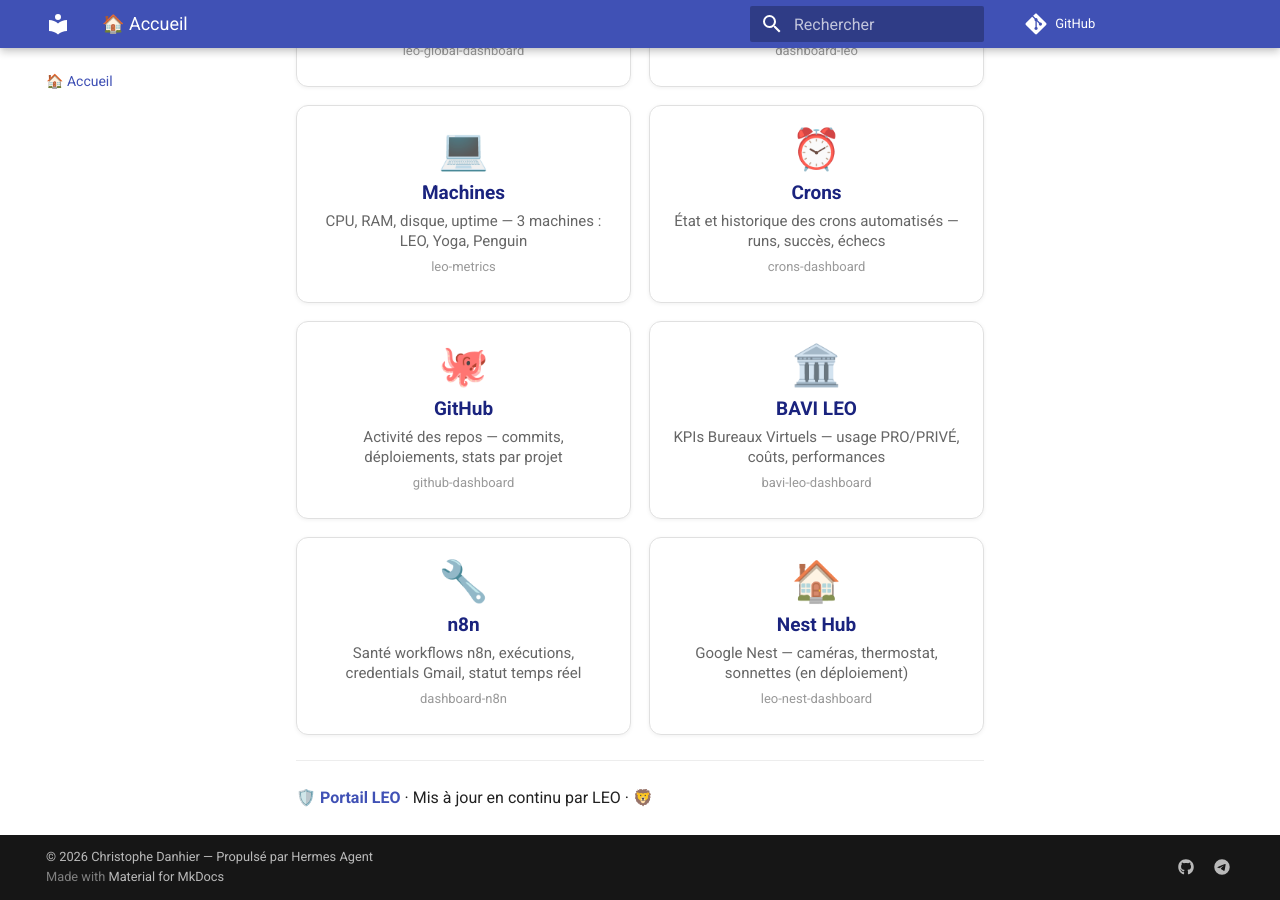
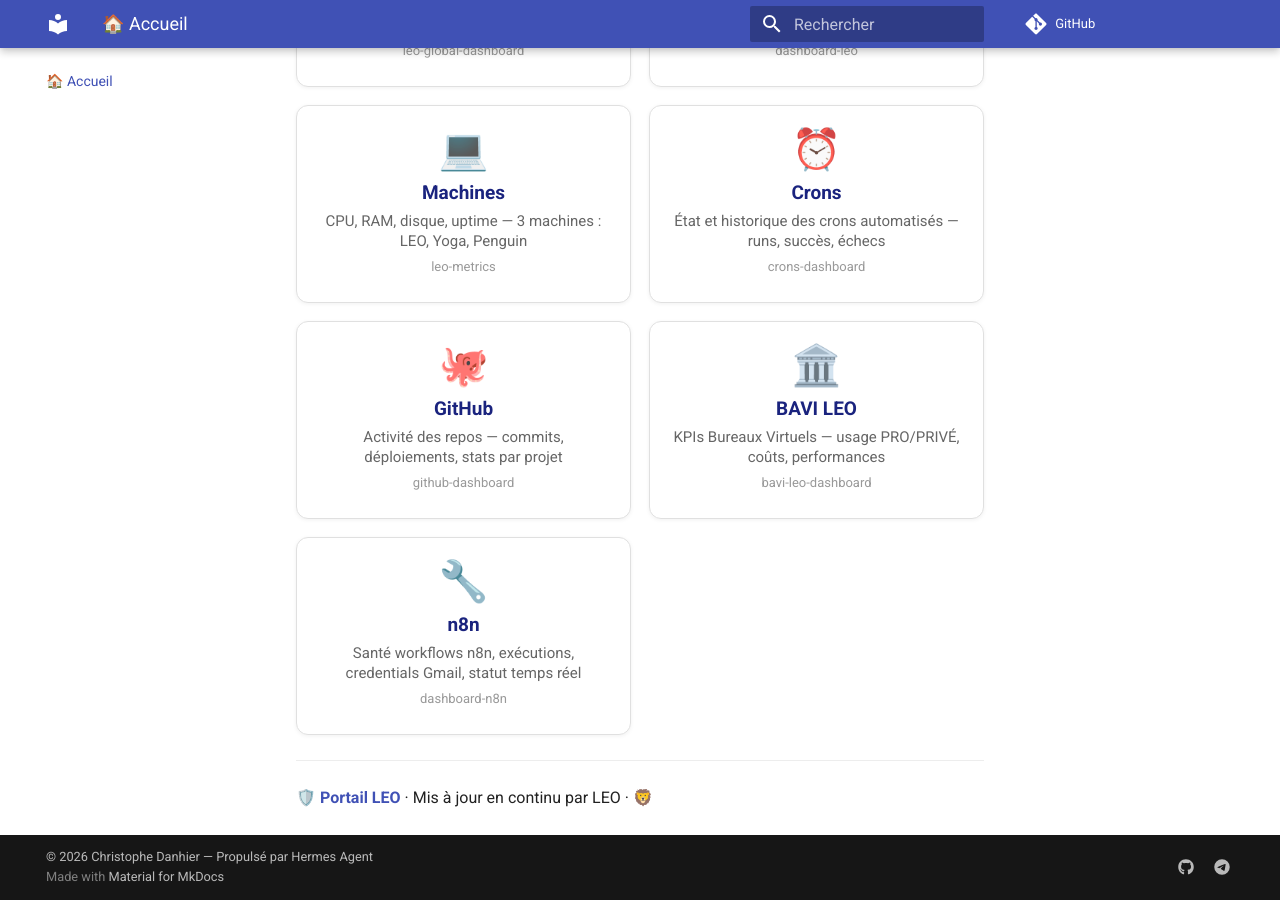
Before and after one commit to christophedanhier-hash/hermes-wiki, an MkDocs documentation site: the page built from docs/index.md, in a window 1280 px wide and 900 px high, scrolled down 1352 px. Built offline with MkDocs 1.6.1 and Material for MkDocs 9.7.7, drawn with Linux system fonts in a browser that asks for light colours; comment, search, counter and statistics services are not loaded.

Commit message:
fix: retrait Nest Hub du portail (pas de devices, placeholder inutile)

```diff
--- a/docs/index.md
+++ b/docs/index.md
@@ -202,13 +202,6 @@
     <div class="url">dashboard-n8n</div>
 </a>
 
-<a href="https://christophedanhier-hash.github.io/leo-nest-dashboard/" class="portail-card" target="_blank" rel="noreferrer noopener">
-    <div class="icon">🏠</div>
-    <div class="title">Nest Hub</div>
-    <div class="desc">Google Nest — caméras, thermostat, sonnettes (en déploiement)</div>
-    <div class="url">leo-nest-dashboard</div>
-</a>
-
 </div>
 
 ---
```
